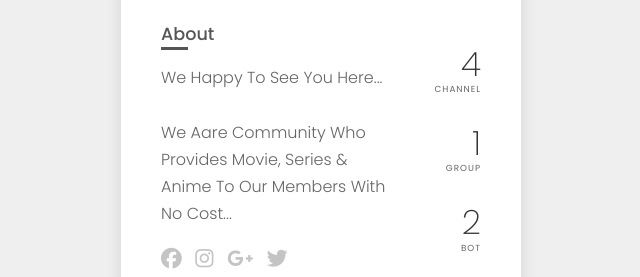
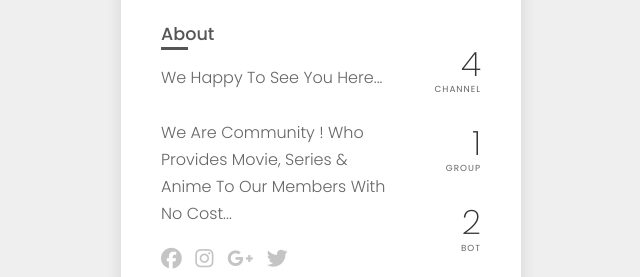
Before and after one commit to Meniya-Sandip/Contact, a plain HTML site: page index.html in a window 1280 px wide. Shown: the part 349-626 px from the top of the page, 319-959 px from the left. Drawn offline with Linux system fonts and the light colour scheme.

Commit message:
Update index.html

```diff
--- a/index.html
+++ b/index.html
@@ -45,7 +45,7 @@
                     </div> -->
                     <div class="about-container">
                         <h3 class="title">About</h3>
-                        <p class="text">We Happy To See You Here...<br><br>We Aare Community Who Provides Movie, Series & Anime To Our Members With No Cost...</p>
+                        <p class="text">We Happy To See You Here...<br><br>We Are Community ! Who Provides Movie, Series & Anime To Our Members With No Cost...</p>
                     </div>
                     <div class="icons-container">
                         <a href="#" class="icon">
```
